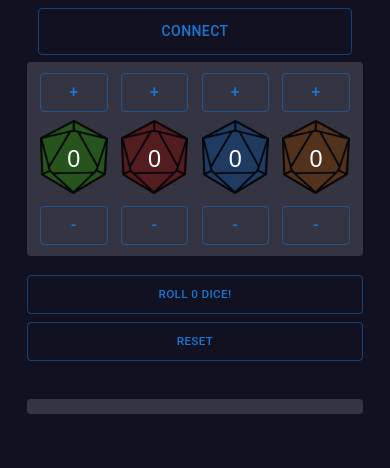
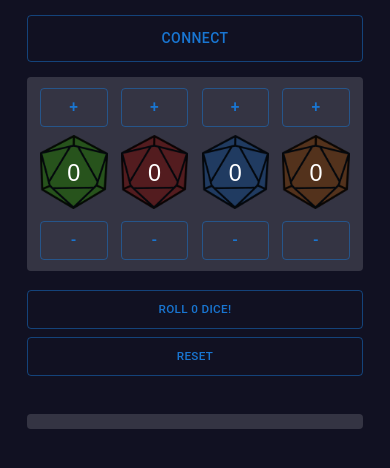
Before and after one commit to MasterIV/splimo-roll, a React (Create React App) app: page / in a window 390 px wide. Shown: the top 468 px of the page. Built offline with nearby package versions, Linux system fonts and the light colour scheme.

Commit message:
Fix mobile styling

```diff
--- a/src/index.css
+++ b/src/index.css
@@ -168,8 +168,8 @@ body {
 
 #connect {
   padding: 10px;
-  width: calc(100% - 60px);
-  margin: 0 30px;
+  width: 90%;
+  margin: 2% 5%;
 }
 
 #connect ~ .dices {
@@ -191,6 +191,11 @@ body {
 }
 
 @media (orientation: landscape) and (min-width: 1000px) {
+    #connect {
+      width: calc(100% - 60px);
+      margin: 0px 30px;
+    }
+
     .dices, .summary {
       margin: 30px;
       gap: 10px;
```
